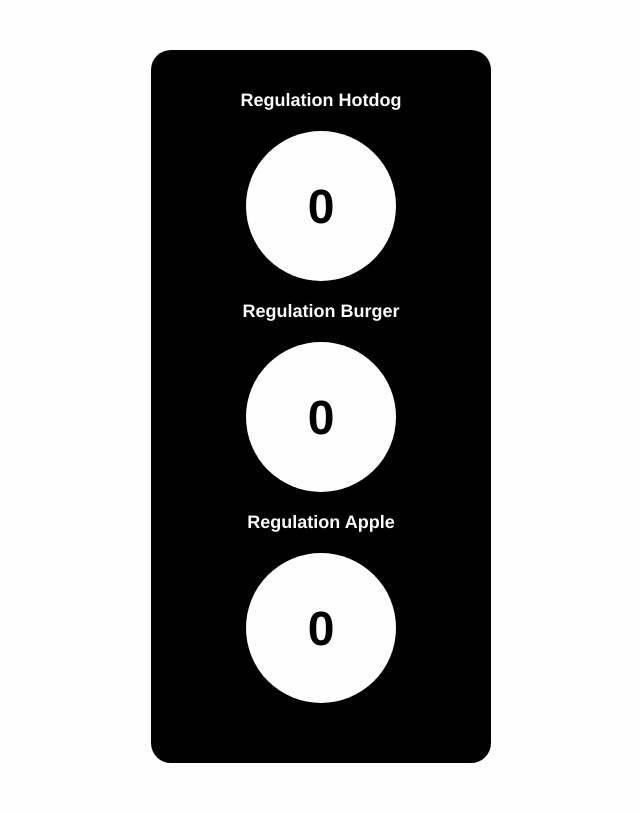
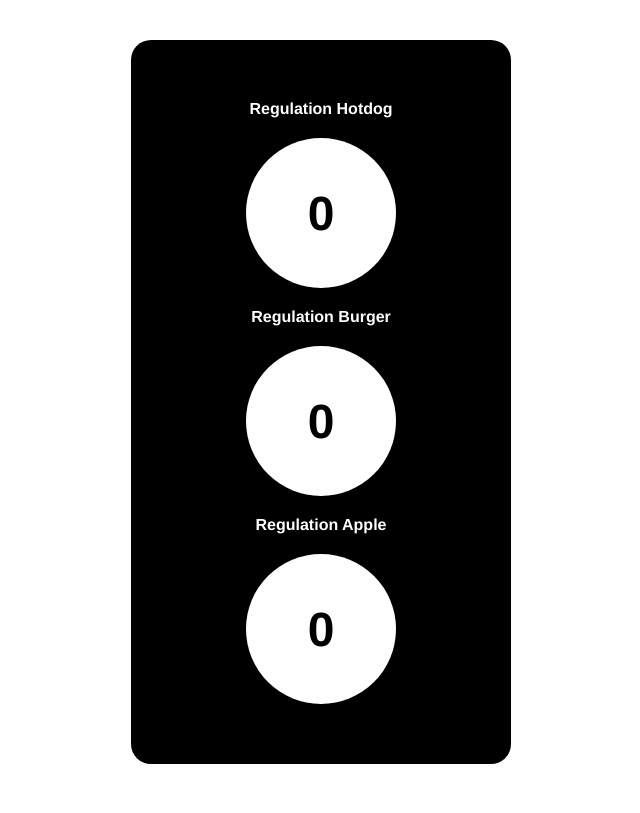
Before and after one commit to Reg-Montee/regulation-food-counter, a Flask app: page / in a window 1280 px wide. Shown: the whole page, without its empty margins (319-959 px from the left). After the commit the page ends 764 px from the top, so only its background shows below. Run offline with Flask 3, Linux system fonts and the light colour scheme.

Commit message:
Add files via upload

```diff
--- a/app.py
+++ b/app.py
@@ -5,15 +5,18 @@ from datetime import datetime, timedelta
 
 app = Flask(__name__)
 
+# Fitbit API credentials from environment variables
 ACCESS_TOKEN = os.getenv("FITBIT_ACCESS_TOKEN")
 CLIENT_ID = os.getenv("FITBIT_CLIENT_ID")
 CLIENT_SECRET = os.getenv("FITBIT_CLIENT_SECRET")
 REFRESH_TOKEN = os.getenv("FITBIT_REFRESH_TOKEN")
 
+# Food items to track
 FOOD_ITEMS = ["Regulation Hotdog", "Regulation Burger", "Regulation Apple"]
 food_counts = {item: 0 for item in FOOD_ITEMS}
 
 def refresh_access_token():
+    print("Refreshing access token...")
     url = "https://api.fitbit.com/oauth2/token"
     headers = {
         "Authorization": f"Basic {requests.auth._basic_auth_str(CLIENT_ID, CLIENT_SECRET)}",
@@ -24,6 +27,7 @@ def refresh_access_token():
         "refresh_token": REFRESH_TOKEN
     }
     response = requests.post(url, headers=headers, data=data)
+    print(f"Refresh response: {response.status_code} {response.text}")
     if response.status_code == 200:
         tokens = response.json()
         os.environ["FITBIT_ACCESS_TOKEN"] = tokens["access_token"]
@@ -46,27 +50,36 @@ def get_food_logs():
     while current_date <= end_date:
         date_str = current_date.strftime("%Y-%m-%d")
         url = f"https://api.fitbit.com/1/user/-/foods/log/date/{date_str}.json"
+        print(f"Requesting food logs for {date_str}")
         response = requests.get(url, headers=headers)
-
+        print(f"Status: {response.status_code}")
         if response.status_code == 401:
             access_token = refresh_access_token()
             headers["Authorization"] = f"Bearer {access_token}"
             response = requests.get(url, headers=headers)
+            print(f"Retry Status: {response.status_code}")
 
         if response.status_code == 200:
             logs = response.json().get("foods", [])
             for entry in logs:
                 name = entry.get("loggedFood", {}).get("name", "").lower()
+                print(f"Logged food: {name}")
                 for item in FOOD_ITEMS:
                     if item.lower() in name:
                         food_counts[item] += 1
-
+        else:
+            print(f"Error fetching logs: {response.text}")
         current_date += timedelta(days=1)
 
 @app.route("/")
 def index():
     return render_template("index.html", counters=food_counts)
 
+@app.route("/debug")
+def debug():
+    get_food_logs()
+    return food_counts
+
 if __name__ == "__main__":
     get_food_logs()
     port = int(os.environ.get("PORT", 5000))
--- a/templates/index.html
+++ b/templates/index.html
@@ -1,12 +1,10 @@
 <!DOCTYPE html>
-<html lang="en">
+<html>
 <head>
-    <meta charset="UTF-8">
-    <title>Regulation Food Counter</title>
     <style>
         body {
             background-color: #FEFEFE;
-            font-family: 'Helvetica', sans-serif;
+            font-family: "Helvetica", sans-serif;
             font-weight: bold;
             margin: 0;
             padding: 0;
@@ -14,10 +12,9 @@
         .container {
             background-color: #000000;
             border-radius: 20px;
-            padding: 40px 20px;
+            padding: 40px;
             width: 300px;
-            margin: 50px auto;
-            text-align: center;
+            margin: 40px auto;
         }
         .counter {
             background-color: #FEFEFE;
@@ -25,27 +22,27 @@
             border-radius: 50%;
             width: 150px;
             height: 150px;
-            margin: 20px auto;
             display: flex;
             align-items: center;
             justify-content: center;
             font-size: 48px;
+            margin: 20px auto;
         }
         .title {
             color: #FEFEFE;
-            font-size: 18px;
-            margin-bottom: 10px;
+            text-align: center;
+            margin-top: 20px;
         }
     </style>
 </head>
 <body>
     <div class="container">
         <div class="title">Regulation Hotdog</div>
-        <div class="counter">{{ counters['Regulation Hotdog'] }}</div>
+        <div class="counter">{{ counters["Regulation Hotdog"] }}</div>
         <div class="title">Regulation Burger</div>
-        <div class="counter">{{ counters['Regulation Burger'] }}</div>
+        <div class="counter">{{ counters["Regulation Burger"] }}</div>
         <div class="title">Regulation Apple</div>
-        <div class="counter">{{ counters['Regulation Apple'] }}</div>
+        <div class="counter">{{ counters["Regulation Apple"] }}</div>
     </div>
 </body>
 </html>
```
